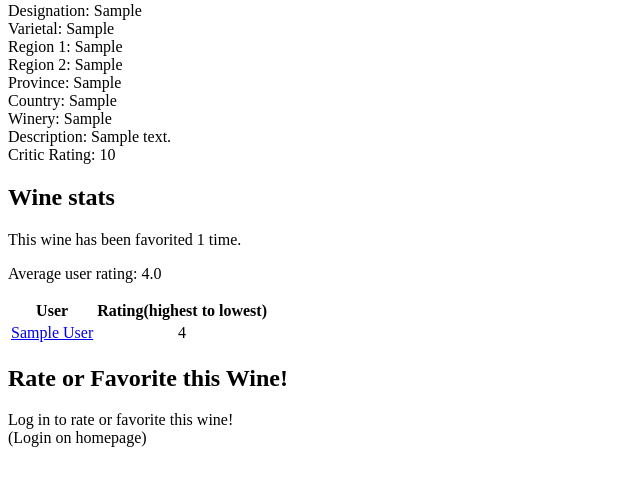
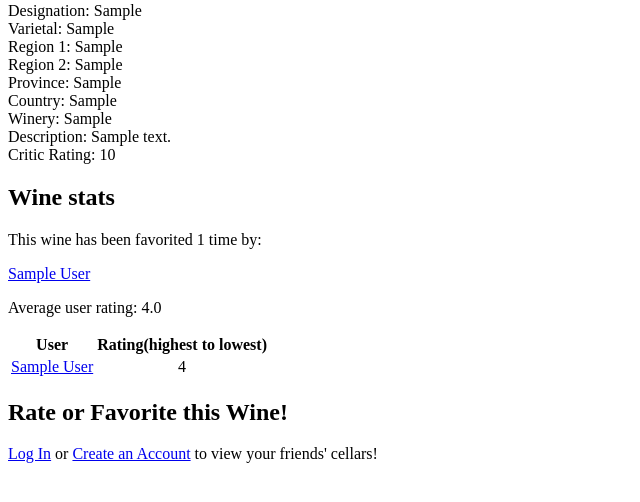
Before and after one commit to lyndabanh/Hackbright-Capstone-Topnote, a Flask app: page /wines/1 in a window 1280 px wide. Shown: the part 151-653 px from the top of the page, without its empty margins (0-640 px from the left). Run offline with Flask 2, Linux system fonts and the light colour scheme; tables that the repository leaves empty hold one stand-in row (values such as "Sample post"); some libraries are stand-ins or nearby versions.

Commit message:
Added conditionals in some templates to display or not display tables and charts.

```diff
--- a/server.py
+++ b/server.py
@@ -181,6 +181,7 @@ def wine_by_id(wine_id):
                                                         wine=wine,
                                                         user=user,
                                                         current_users_rating=current_users_rating,
+                                                        favorites=favorites,
                                                         num_favorites=num_favorites,
                                                         current_users_fav=current_users_fav,
                                                         average=average,
@@ -189,6 +190,7 @@ def wine_by_id(wine_id):
             favorites = crud.get_favorites_by_wine_id(wine_id)
             num_favorites = len(favorites)
             return render_template('wine_details.html', wine=wine,
+                                                        favorites=favorites,
                                                         num_favorites=num_favorites,
                                                         average=average,
                                                         desc_ordered_ratings=desc_ordered_ratings)
--- a/templates/all_users.html
+++ b/templates/all_users.html
@@ -18,7 +18,7 @@
             {% endfor %}
         </ul>
     {% else %}
-        <div>Log in to view your friends' cellars!</div>
+        <div><a href="/login_page">Log In</a> or <a href="/create_account_page">Create an Account</a> to view your friends' cellars!</div>
     {% endif %}
 
 {% endblock %}
--- a/templates/homepage.html
+++ b/templates/homepage.html
@@ -8,7 +8,7 @@
         <ul>
             <li><a href="/wines">All wines</a></li>
             <li><a href="/users">Friends' cellars</a></li>
-            <li><a href="/users/{{ user.user_id }}">View My Cellar</a></li>
+            <li><a href="/users/{{ user.user_id }}">My Cellar</a></li>
         </ul>
     {% else %}
         <h1>Cheers, welcome to MyCellar!</h1>
--- a/templates/wine_details.html
+++ b/templates/wine_details.html
@@ -27,10 +27,19 @@
 <h2>Wine stats</h2>
 
 {% if num_favorites == 1 %}
-  <p>This wine has been favorited {{ num_favorites }} time. </p>
-  {% else %}
-  <p>This wine has been favorited {{ num_favorites }} times. </p>
+  <p>This wine has been favorited {{ num_favorites }} time by: </p>
+{% elif num_favorites > 1 %}
+  <p>This wine has been favorited {{ num_favorites }} times by: </p>
+{% else %}
+  <p>This wine has not been favorited.</p>
 {% endif %}
+
+{% if num_favorites >= 1 %}
+  {% for fav in favorites %}
+  <a href="/users/{{ fav.user.user_id }}">{{ fav.user.name }}</a>
+  {% endfor %}
+{% endif %}
+
 
 {% if not wine.ratings %}
 <p>This wine does not have any ratings yet.</p>
@@ -109,8 +118,7 @@
 
 {% if not 'user_id' in session %}
   <p>
-    <div>Log in to rate or favorite this wine!</div>
-    <div>(Login on homepage)</div>
+    <div><a href="/login_page">Log In</a> or <a href="/create_account_page">Create an Account</a> to view your friends' cellars!</div>
   </p>
 {% endif %}
 
```
Also changed, not shown: templates/user_details.html (+6 -3 lines).
